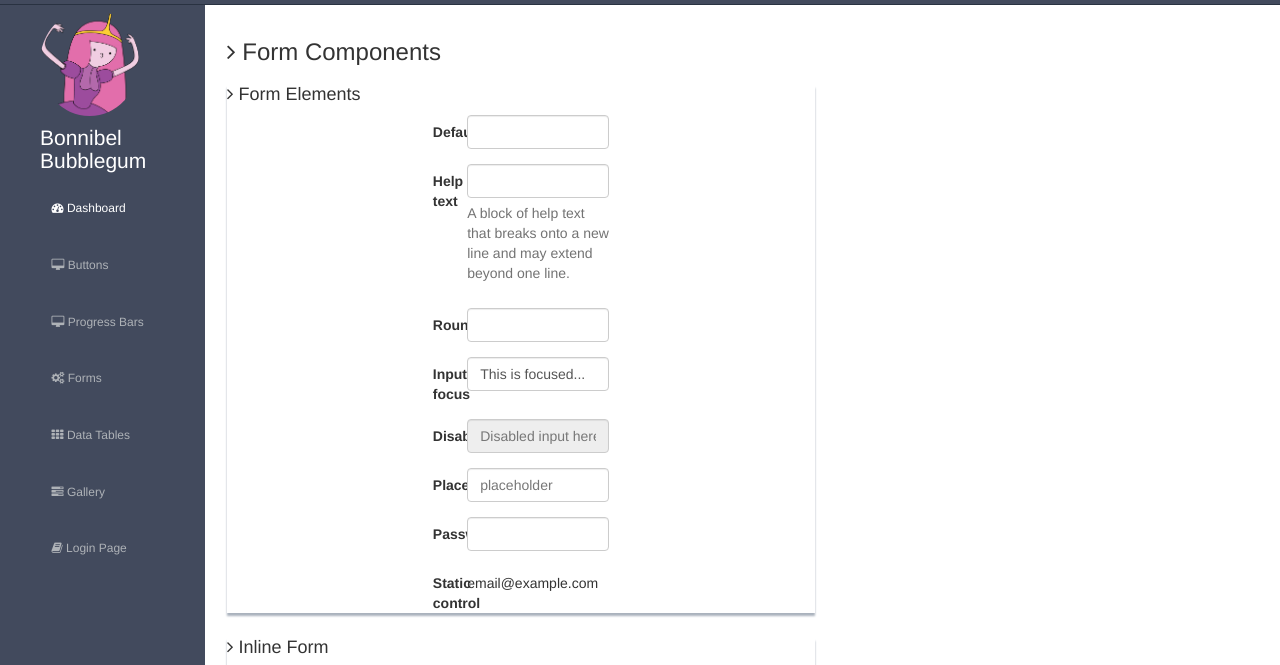
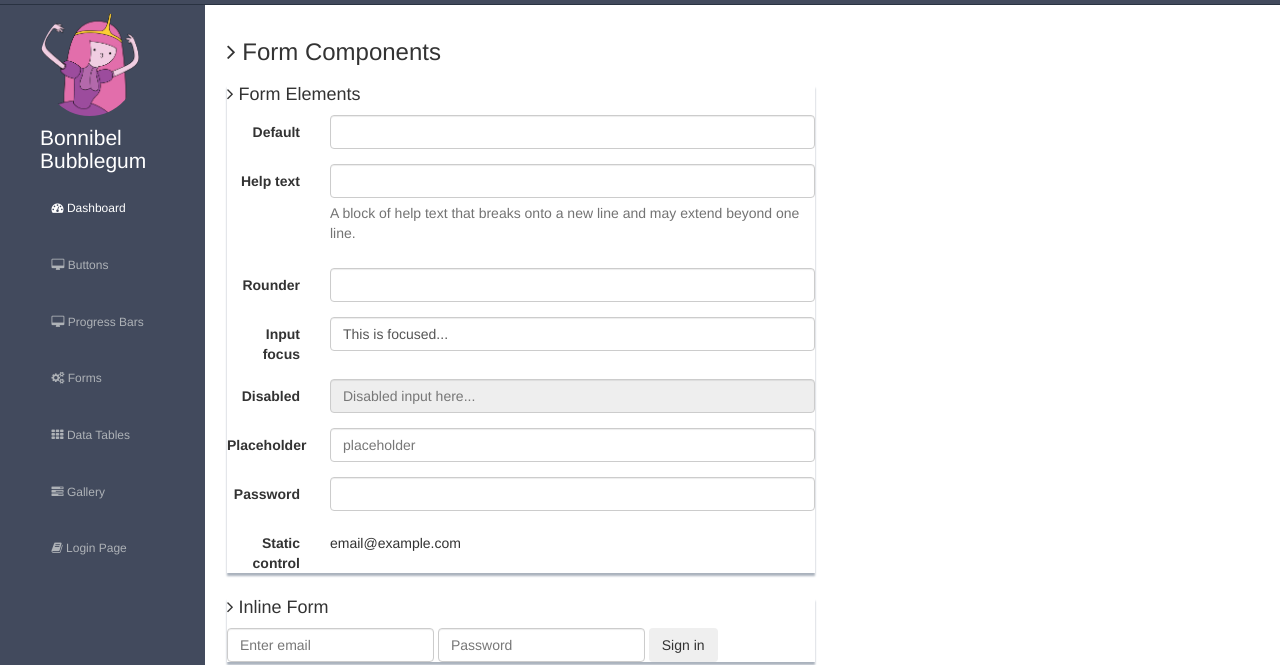
Before and after one commit to ianafeemuguiro/47_Dashgum_free_theme, a plain HTML site: page form_component.html in a window 1280 px wide. Shown: the part 55-720 px from the top of the page. Drawn offline with Linux system fonts and the light colour scheme.

Commit message:
Arreglo del form

```diff
--- a/css/adventure-time-theme.css
+++ b/css/adventure-time-theme.css
@@ -159,7 +159,9 @@ ul.sidebar-menu li a.active {
 
 /* Modal */
 
-form{
+.form-login{
     width: 30%;
     margin-left: 35%;
 }
+
+/* Form Panel */
```
